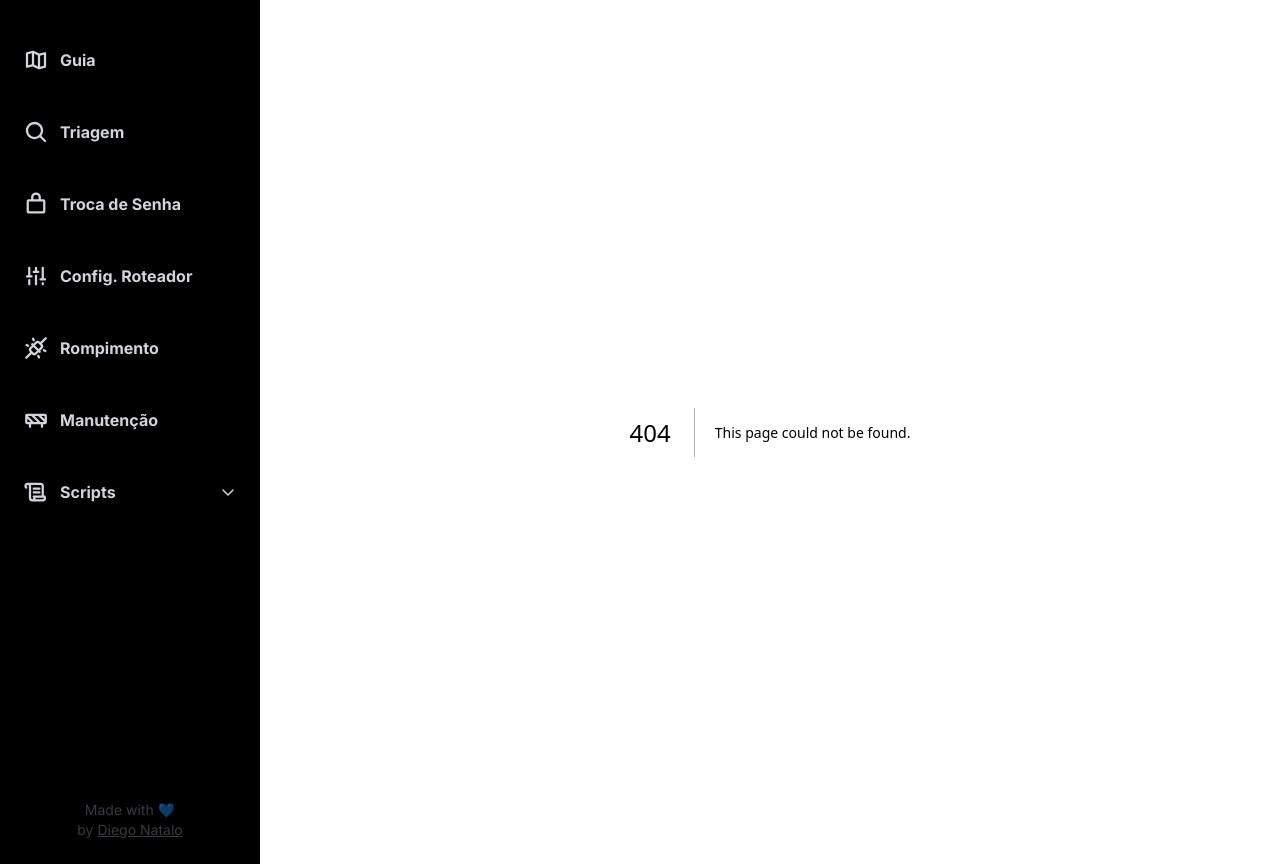
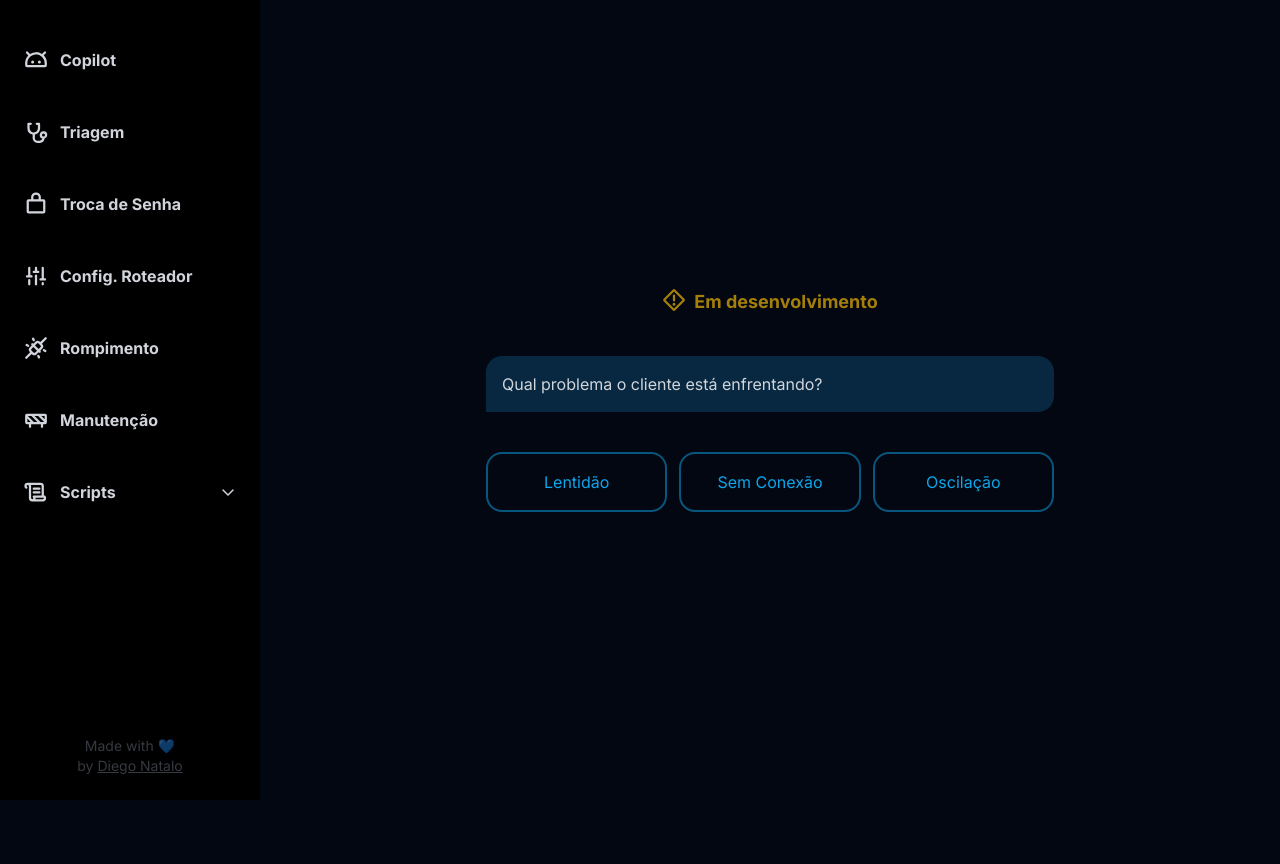
Before and after one commit to diegonatalo/triagem-web, a Next.js app: page /guide in a window 1280 px wide. Before the commit this address had no page. After the commit the page ends 800 px from the top, so only its background shows below. Built offline with nearby package versions, Linux system fonts and the light colour scheme.

Commit message:
add copilot

```diff
--- /dev/null
+++ b/src/app/guide/page.tsx
@@ -0,0 +1,37 @@
+'use client'
+
+import { copilot } from '@/utils/copilot'
+import { WarningDiamond } from '@phosphor-icons/react'
+import { useState } from 'react'
+
+export default function Guide() {
+  const defaultClass =
+    'rounded-2xl border-2 border-sky-500/50 p-4 text-sky-500 hover:bg-sky-900/50 flex-1 transition-colors'
+
+  const [state, setState] = useState('nada')
+
+  return (
+    <div className="my-auto flex w-full flex-col justify-between gap-10">
+      <h1 className="flex justify-center gap-2 text-lg font-bold text-yellow-500/70">
+        <WarningDiamond size={24} weight="bold" />
+        Em desenvolvimento
+      </h1>
+
+      <span className="whitespace-pre-line rounded-r-2xl rounded-tl-2xl bg-sky-900/50 p-4">
+        {copilot[state].botMessage}
+      </span>
+
+      <div className="flex justify-center gap-3">
+        {copilot[state].buttons.map((button) => (
+          <button
+            key={button.buttonValue}
+            className={defaultClass}
+            onClick={() => setState(button.buttonValue)}
+          >
+            {button.buttonTitle}
+          </button>
+        ))}
+      </div>
+    </div>
+  )
+}
--- a/src/app/layout.tsx
+++ b/src/app/layout.tsx
@@ -20,7 +20,7 @@ export default function RootLayout({
     <html lang="en">
       <body className={inter.className}>
         <Navbar />
-        <main className="mx-auto flex w-full max-w-[600px] flex-col justify-center gap-4 self-start px-4 py-8">
+        <main className="mx-auto flex min-h-full w-full max-w-[600px] flex-col gap-4 px-4 py-8">
           {children}
 
           <Toaster position="bottom-center" />
--- a/src/components/navbar.tsx
+++ b/src/components/navbar.tsx
@@ -1,10 +1,10 @@
 import {
+  AndroidLogo,
   Barricade,
   Faders,
   LockSimple,
-  MagnifyingGlass,
-  MapTrifold,
-  PlugsConnected
+  PlugsConnected,
+  Stethoscope
 } from '@phosphor-icons/react/dist/ssr'
 import Link from 'next/link'
 import { RadixAccordion } from './accordion'
@@ -17,12 +17,12 @@ export const Navbar = () => {
     <aside className="hidden min-h-full w-full max-w-[260px] flex-col justify-between gap-4 bg-black py-6 md:flex">
       <nav className="flex flex-col font-bold">
         <Link className={defaultClass} href="/guide">
-          <MapTrifold size={24} weight="bold" />
-          Guia
+          <AndroidLogo size={24} weight="bold" />
+          Copilot
         </Link>
 
         <Link className={defaultClass} href="/">
-          <MagnifyingGlass size={24} weight="bold" />
+          <Stethoscope size={24} weight="bold" />
           Triagem
         </Link>
 
--- /dev/null
+++ b/src/utils/copilot.ts
@@ -0,0 +1,144 @@
+type CopilotChoice = {
+  botMessage: string
+  buttons: {
+    buttonTitle: string
+    buttonValue: string
+  }[]
+}
+
+interface Copilot {
+  [key: string]: CopilotChoice
+}
+
+export const copilot: Copilot = {
+  nada: {
+    botMessage: 'Qual problema o cliente está enfrentando?',
+    buttons: [
+      {
+        buttonTitle: 'Lentidão',
+        buttonValue: 'lentidao1'
+      },
+      {
+        buttonTitle: 'Sem Conexão',
+        buttonValue: 'semconexao1'
+      },
+      {
+        buttonTitle: 'Oscilação',
+        buttonValue: 'oscilacao1'
+      }
+    ]
+  },
+  lentidao1: {
+    botMessage: 'O cliente está sendo afetado por um problema massivo?',
+    buttons: [
+      {
+        buttonTitle: 'Sim, é um problema massivo',
+        buttonValue: 'massivoSim'
+      },
+      {
+        buttonTitle: 'Não, é um problema individual',
+        buttonValue: 'lentidao2'
+      }
+    ]
+  },
+  semconexao1: {
+    botMessage: 'O cliente está sendo afetado por um problema massivo?',
+    buttons: [
+      {
+        buttonTitle: 'Sim, é um problema massivo',
+        buttonValue: 'massivoSim'
+      },
+      {
+        buttonTitle: 'Não, é um problema individual',
+        buttonValue: 'semconexao2'
+      }
+    ]
+  },
+  oscilacao1: {
+    botMessage: 'O cliente está sendo afetado por um problema massivo?',
+    buttons: [
+      {
+        buttonTitle: 'Sim, é um problema massivo',
+        buttonValue: 'massivoSim'
+      },
+      {
+        buttonTitle: 'Não, é um problema individual',
+        buttonValue: 'oscilacao2'
+      }
+    ]
+  },
+  semconexao2: {
+    botMessage: 'O cliente está suspenso por débito?',
+    buttons: [
+      {
+        buttonTitle: 'Sim',
+        buttonValue: 'suspensoDebito'
+      },
+      {
+        buttonTitle: 'Não',
+        buttonValue: 'semconexao3'
+      }
+    ]
+  },
+  semconexao3: {
+    botMessage: 'A ONU está inativa?',
+    buttons: [
+      {
+        buttonTitle: 'Sim',
+        buttonValue: 'semconexao4a'
+      },
+      {
+        buttonTitle: 'Não',
+        buttonValue: 'semconexao4b'
+      }
+    ]
+  },
+  semconexao4a: {
+    botMessage:
+      'Existe alguma luz acesa na ONU?\n\nVerificar principalmente se é a LOSS',
+    buttons: [
+      {
+        buttonTitle: 'Sim',
+        buttonValue: 'semconexao5a'
+      },
+      {
+        buttonTitle: 'Não',
+        buttonValue: 'semconexao5b'
+      }
+    ]
+  },
+  semconexao5a: {
+    botMessage:
+      'Solicite que o cliente verifique se os cabos estão bem encaixados e tente realizar um reset na ONU.\n\nA conexão retornou?',
+    buttons: [
+      {
+        buttonTitle: 'Sim',
+        buttonValue: 'finalizacao'
+      },
+      {
+        buttonTitle: 'Não',
+        buttonValue: 'geraros'
+      }
+    ]
+  },
+  finalizacao: {
+    botMessage:
+      'Agora basta pedir a avaliação do atendimento e enviar o protocolo pro cliente.\n\nBom trabalho!',
+    buttons: [
+      {
+        buttonTitle: 'Voltar ao começo',
+        buttonValue: 'nada'
+      }
+    ]
+  },
+  geraros: {
+    botMessage:
+      'Será necessário abrir uma ordem de serviço para esse cliente.\n\nNão esqueça de avisar do prazo de 48 horas corridas.',
+    buttons: [
+      {
+        buttonTitle: 'Voltar ao começo',
+        buttonValue: 'nada'
+      }
+    ]
+  }
+}
```
